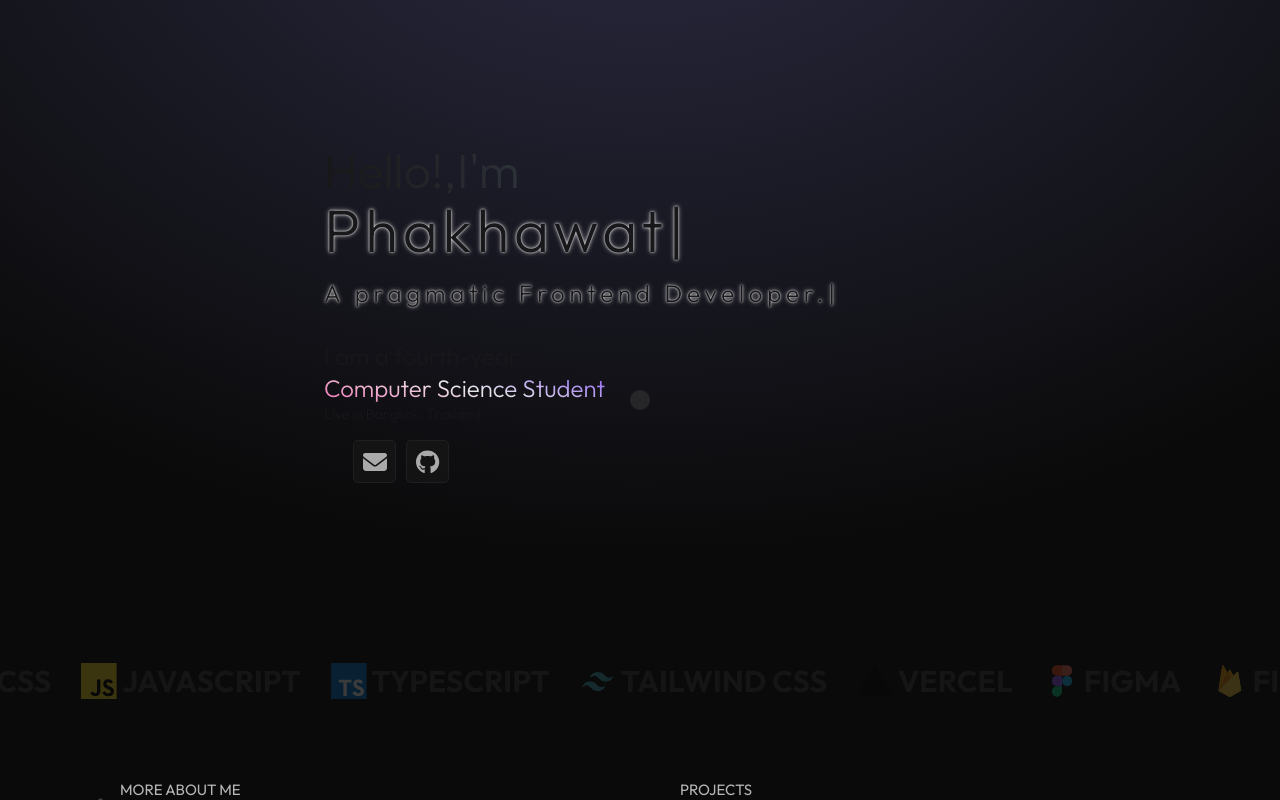
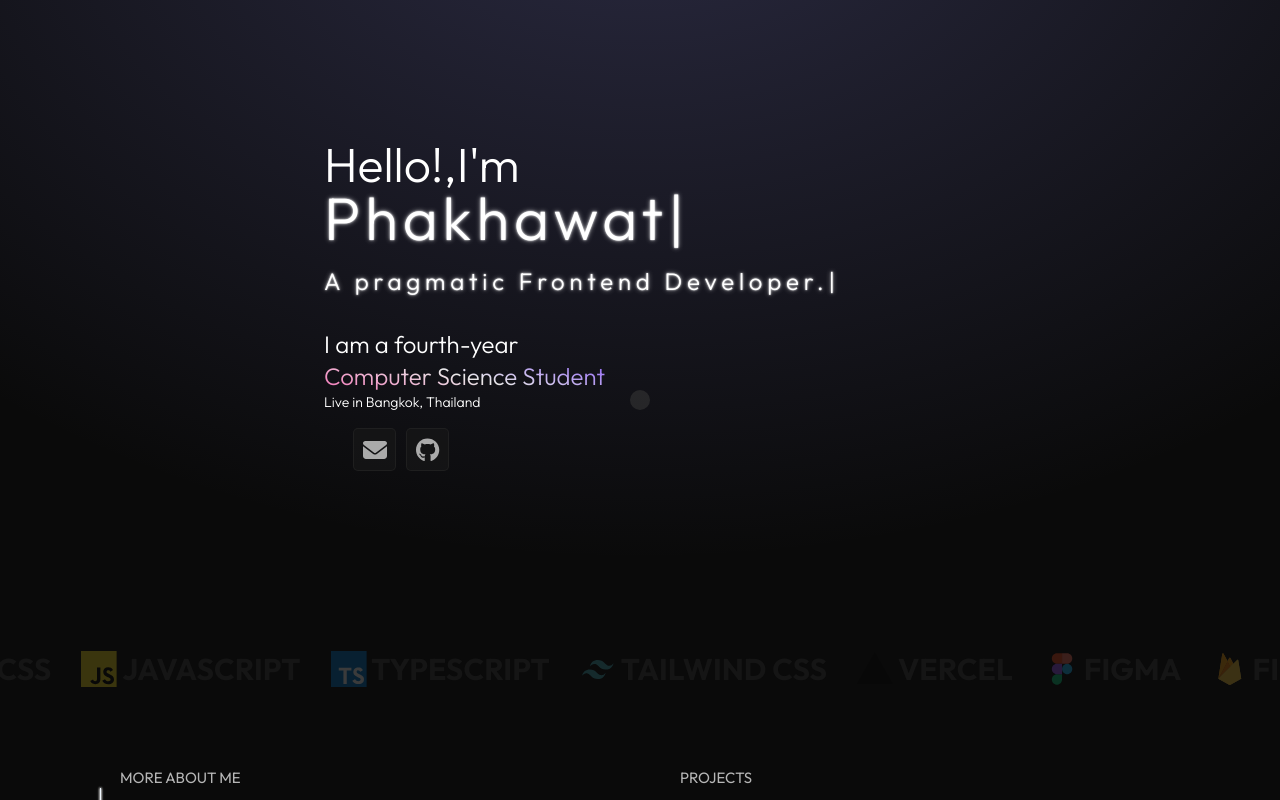
Before and after one commit to phakhawat-ck/React_port, a React (Vite) app: page / in a window 1280 px wide. Built offline with nearby package versions, Linux system fonts and the light colour scheme.

Commit message:
fix color font ios

```diff
--- a/component/About.jsx
+++ b/component/About.jsx
@@ -4,7 +4,7 @@
 import { Skills } from "./Skills";
 export const About = () => {
   return (
-    <div className="">
+    <div className="text-white">
       <div className="about my-10 line_center">
         <p className="text-white/70 text-[15px] mb-4 uppercase">
           More About Me
--- a/component/Hero.jsx
+++ b/component/Hero.jsx
@@ -22,10 +22,10 @@
   ];
   return (
     <div>
-      <div className="font-light  flex justify-center pt-50 lg:py-30 flex-col items-center">
+      <div className="font-light  flex justify-center pt-50 lg:py-30 flex-col items-center text-white">
         <div className="text-c w-70 lg:w-2xl block p-5">
           <motion.h1
-            className="text-4xl lg:text-5xl  bg-gradient-to-r from-neutral-900 via-slate-500 to-neutral-500 bg-[200%_auto] bg-clip-text leading-tight text-transparent dark:from-neutral-100 dark:via-slate-400 dark:to-neutral-400"
+            className="text-4xl lg:text-5xl "
             initial={{ opacity: 0, x: -100 }} // เริ่มต้น
             animate={{ opacity: 1, x: 0 }} // ตอนแสดง
             transition={{ duration: 0.8 }} // ความเร็ว
@@ -39,7 +39,7 @@
                 wrapper="span"
                 speed={1}
                 repeat={Infinity}
-                className="font-light text-4xl lg:text-6xl"
+                className="font-light text-4xl lg:text-6xl "
               />
               <br />
               <TypeAnimation
@@ -76,7 +76,7 @@
               Computer Science Student{" "}
             </motion.span>
             <motion.p
-              className="text-sm"
+              className="text-sm text-white"
               initial={{ opacity: 0, x: 120 }} // เริ่มต้น
               animate={{ opacity: 1, x: 0 }} // ตอนแสดง
               transition={{ duration: 1.3 }} // ความเร็ว
```
